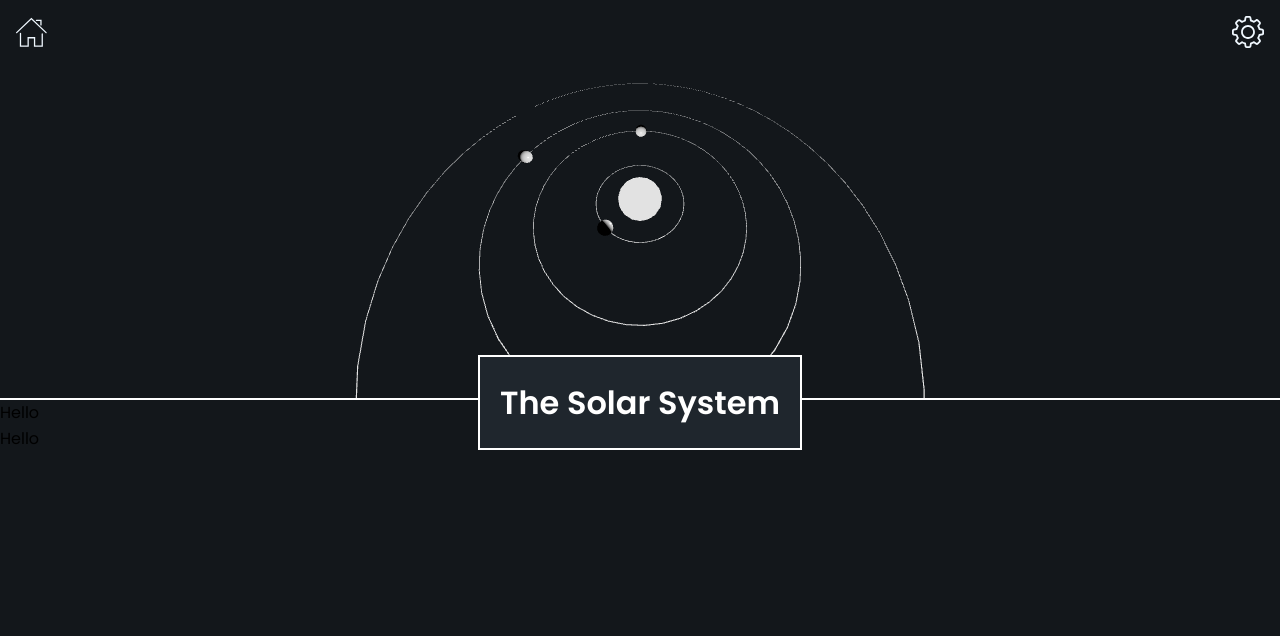
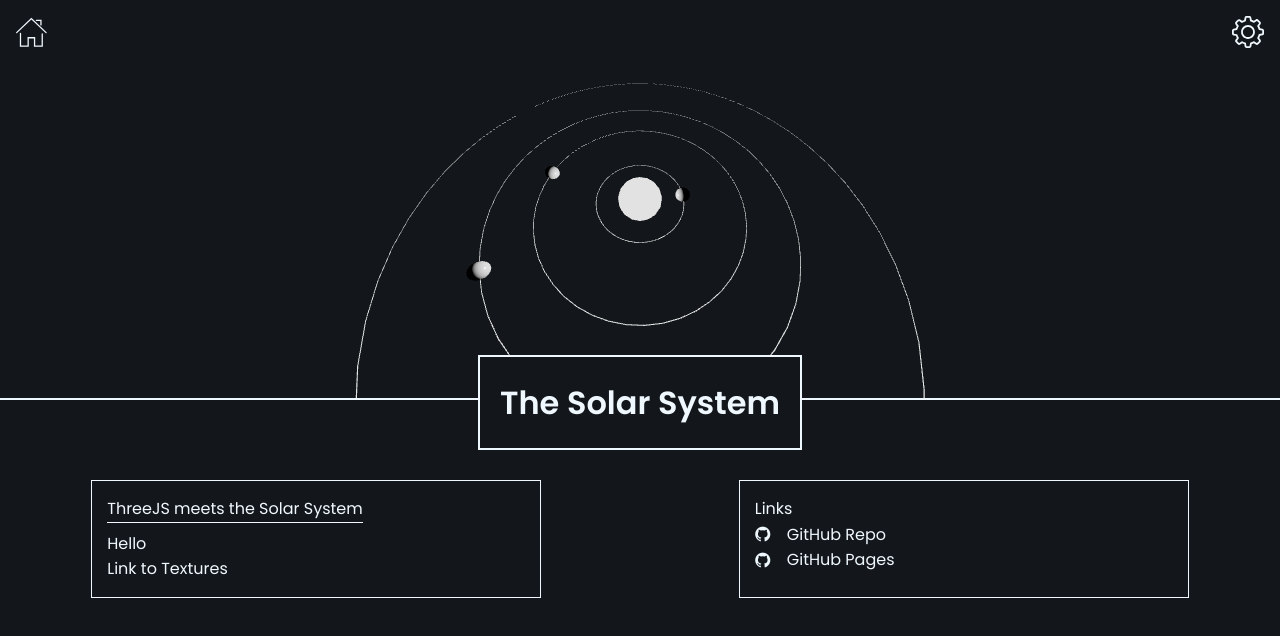
Before and after one commit to SamuelMidgley/portfolio, a React (Vite) app: page /portfolio/projects/solar-system in a window 1280 px wide. Shown: the top 636 px of the page. Built offline with nearby package versions, Linux system fonts and the light colour scheme.

Commit message:
tidy up continues

```diff
--- a/src/main.tsx
+++ b/src/main.tsx
@@ -1,7 +1,6 @@
 import React from 'react'
 import ReactDOM from 'react-dom/client'
 import { WrappedApp } from './App'
-import './index.css'
 
 ReactDOM.createRoot(document.getElementById('root') as HTMLElement).render(
   <React.StrictMode>
--- a/src/projects/home/Projects.tsx
+++ b/src/projects/home/Projects.tsx
@@ -1,4 +1,4 @@
-import { useCallback, useEffect, useState } from 'react'
+import { useCallback, useEffect, useLayoutEffect, useState } from 'react'
 import { useLocation } from 'react-router-dom'
 import projects from './api'
 import FilterIcon from './FilterIcon'
@@ -23,7 +23,7 @@ export default function Projects() {
     setSearchTerm(e.currentTarget.value)
   }
 
-  useEffect(() => {
+  useLayoutEffect(() => {
     setFilteredProjects(
       projects.filter((project) =>
         project.title.toLowerCase().includes(searchTerm.toLowerCase())
@@ -33,7 +33,7 @@ export default function Projects() {
 
   // Filters
   // Handle optional filter options
-  useEffect(() => {
+  useLayoutEffect(() => {
     const optionalFilter = (location.state as any)?.filter
     if (optionalFilter) {
       setFilterList([optionalFilter])
@@ -92,7 +92,7 @@ export default function Projects() {
     setFilterList(emptyList)
   }
 
-  useEffect(() => {
+  useLayoutEffect(() => {
     if (filterList.length === 0) {
       setFilteredProjects(projects)
     } else {
--- a/src/projects/home/api.ts
+++ b/src/projects/home/api.ts
@@ -21,7 +21,7 @@ const projects: ProjectCardProps[] = [
       'A semi accurate model of The Solar System written in Three.js. Repo includes hosted page.',
     backgroundImage: `url(${urlPrefix}/solar.jpg)`,
     isLocal: false,
-    tags: ['JS', 'ThreeJs'],
+    tags: ['JS', 'ThreeJS'],
     key: 'ebb84a24-111c-4646-9cdc-097050e71033',
   },
   {
--- a/src/projects/home/filter-panel/api.ts
+++ b/src/projects/home/filter-panel/api.ts
@@ -12,7 +12,7 @@ const filters: IFilter[] = [
   },
   {
     name: 'Technologies & Skills',
-    options: ['React', '.NET Core', 'PyTorch', 'Machine Learning'],
+    options: ['React', '.NET Core', 'PyTorch', 'ML', 'ThreeJS'],
     key: '07fed847-a6e0-4498-9fec-6ededc8e4826',
   },
   {
--- a/src/projects/solarsystem/SolarSystem.jsx
+++ b/src/projects/solarsystem/SolarSystem.jsx
@@ -26,8 +26,34 @@ const SolarSystem = () => {
         <div>The Solar System</div>
       </div>
       <div className="solar-system-content">
-        <div>Hello</div>
-        <div>Hello</div>
+        <div>
+          <div className="content-title">ThreeJS meets the Solar System</div>
+          <p>Hello</p>
+          <a href="https://www.solarsystemscope.com/textures/">
+            Link to Textures
+          </a>
+        </div>
+        <div className="solar-system-links">
+          <div className="links-title">Links</div>
+          <a
+            className="icon-link"
+            href="https://github.com/SamuelMidgley/threejs-fun"
+            target="_blank"
+            rel="noreferrer"
+          >
+            <i className="devicon-github-original" />
+            <div>GitHub Repo</div>
+          </a>
+          <a
+            className="icon-link"
+            href="https://samuelmidgley.github.io/threejs-fun/"
+            target="_blank"
+            rel="noreferrer"
+          >
+            <i className="devicon-github-original" />
+            <div>GitHub Pages</div>
+          </a>
+        </div>
       </div>
     </>
   )
--- a/src/projects/solarsystem/SolarSystem.scss
+++ b/src/projects/solarsystem/SolarSystem.scss
@@ -1,21 +1,69 @@
 .solar-system-scene {
   height: 50vh;
-  border-bottom: 2px solid white;
+  border-bottom: 2px solid var(--theme-color);
 }
 
 .solar-system-title {
   display: flex;
   justify-content: center;
   position: relative;
+
+  > div {
+    position: absolute;
+    top: -45px;
+    background-color: var(--background-color);
+    padding: 20px;
+    color: var(--font-color);
+    font-size: 32px;
+    font-weight: 700;
+    border: 2px solid var(--theme-color);
+  }
 }
 
-.solar-system-title > div {
-  position: absolute;
-  top: -45px;
-  background-color: hsl(210, 18%, 15%);
-  padding: 20px;
-  color: white;
-  font-size: 32px;
-  font-weight: 700;
-  border: 2px solid white;
+.solar-system-content {
+  display: grid;
+  grid-template-columns: repeat(auto-fit, minmax(450px, 1fr));
+  justify-items: center;
+  gap: 35px 15px;
+  margin-top: 5rem;
+
+  > div {
+    border: 1px solid var(--theme-color);
+    color: var(--font-color);
+    padding: 15px;
+    width: 450px;
+
+    .content-title {
+      border-bottom: 1px solid var(--theme-color);
+      margin-bottom: 0.5rem;
+      width: fit-content;
+    }
+  }
+
+  .solar-system-links {
+    .links-title {
+
+    }
+
+    .icon-link {
+      display: flex;
+      flex-direction: row;
+      gap: 1rem;
+
+      i {
+        display: flex;
+        align-items: center;
+      }
+    }
+  }
 }
+
+@media (max-width: 475px) {
+  .solar-system-content {
+    grid-template-columns: repeat(auto-fit, minmax(300px, 1fr));
+
+    > div {
+      width: 300px;
+    }
+  }
+}
--- a/src/projects/wordle/Wordle.scss
+++ b/src/projects/wordle/Wordle.scss
@@ -1,14 +1,15 @@
-.title {
-  text-align: center;
-  color: white;
-  margin-top: 1rem;
-}
 
 .board {
   width: 500px;
   display: flex;
   margin: 0 auto;
   flex-direction: column;
+
+  .title {
+    text-align: center;
+    color: white;
+    margin-top: 1rem;
+  }
 }
 
 @media (max-width: 540px) {
```
Also changed, not shown: src/projects/home/Projects.css (deleted, +0 -148 lines), src/setupTests.ts (+3 -3 lines), assets/three-js-ss.png (added), src/index.css (deleted).
